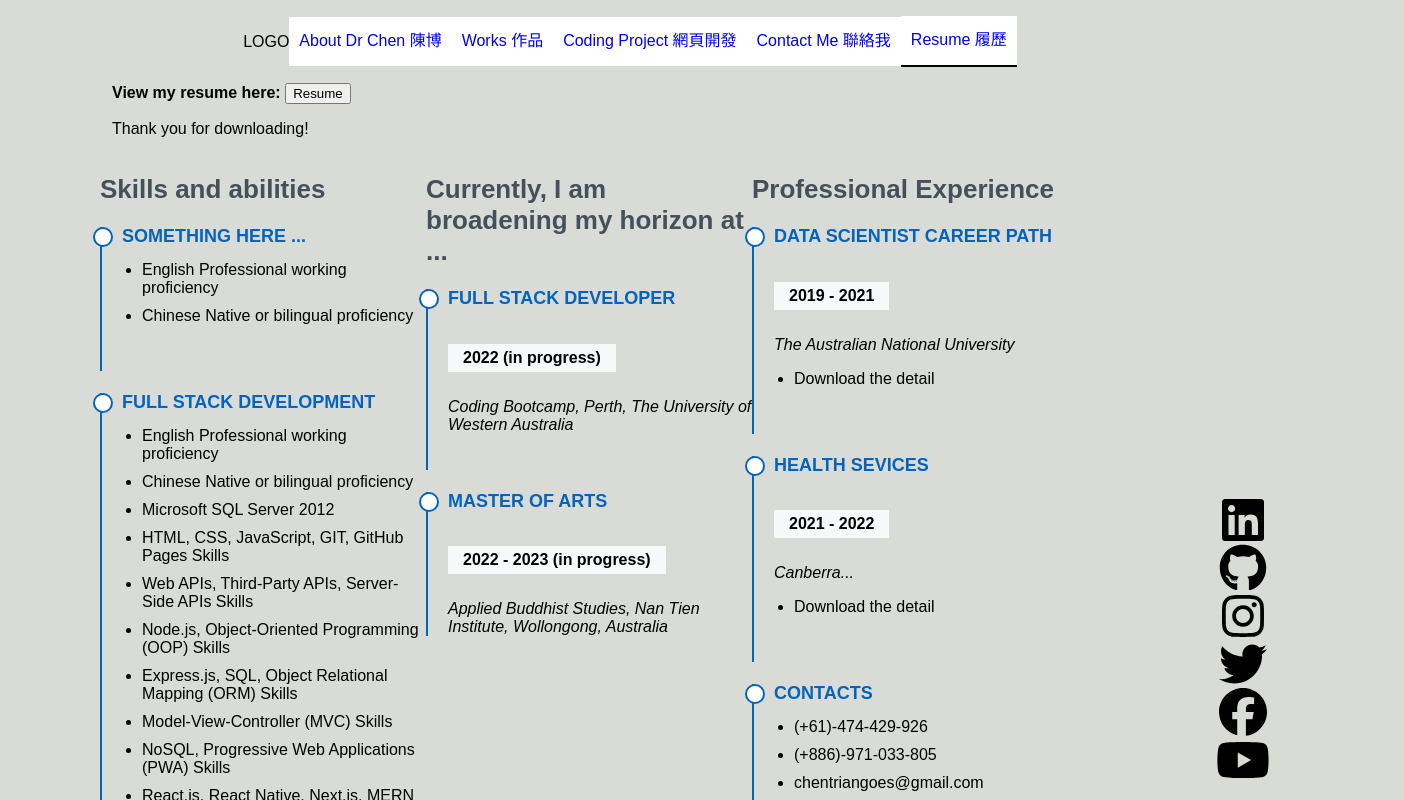
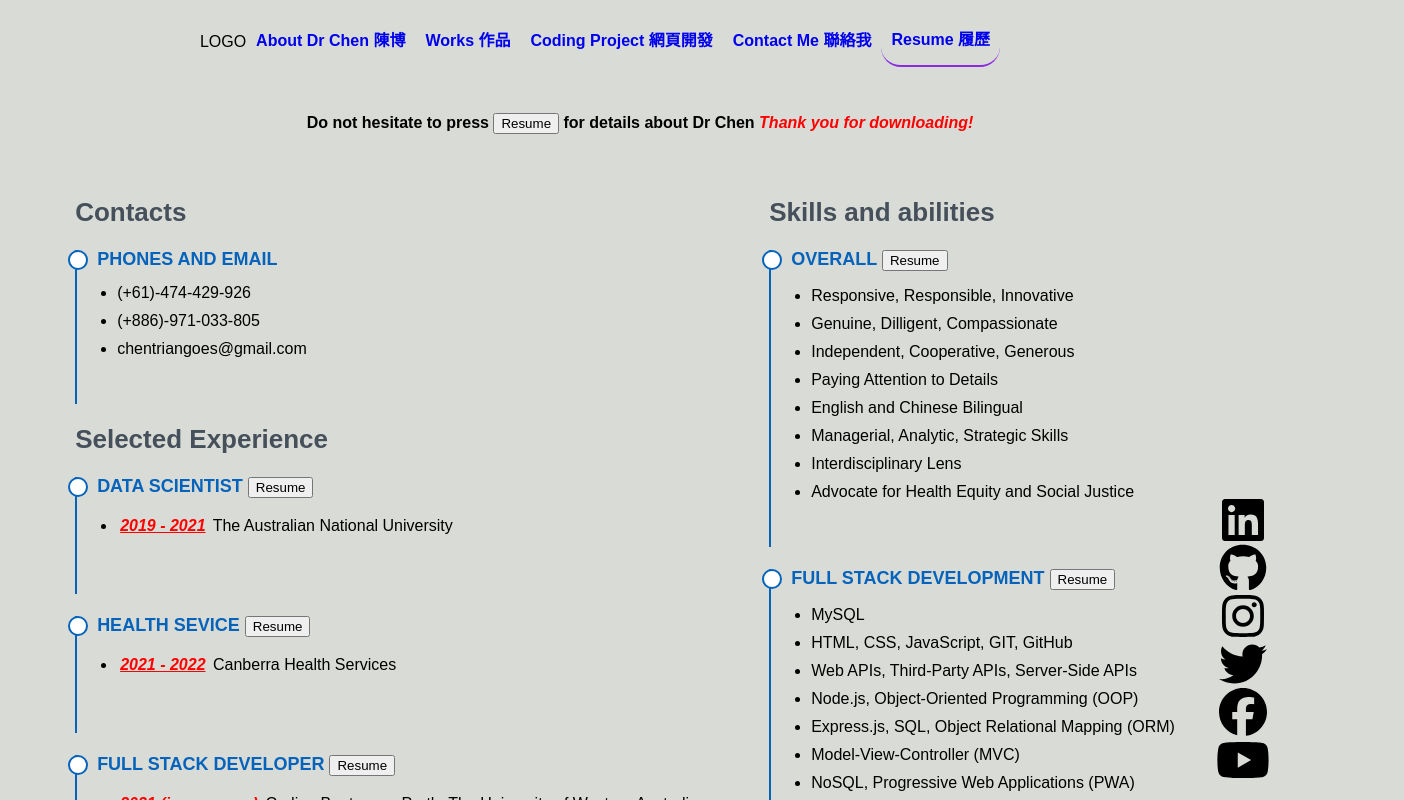
Before and after one commit to chentriangoes/yitsun_chen, a React (Create React App) app: page /resume in a window 1280 px wide. Shown: the top 800 px of the page, 1404 px wide, since content can reach past the window. Built offline with nearby package versions, Linux system fonts and the light colour scheme.

Commit message:
22nd commit_Resume

```diff
--- a/src/components/button/ShadeButton.css
+++ b/src/components/button/ShadeButton.css
@@ -1,10 +1,11 @@
 
 .ShadeButton {
+    font-weight: bold;
     padding-top: 10px;
     padding-bottom: 15px;
     padding-left: 10px;
     padding-right: 10px;
-    background-color: white;
+    background-color: #d9dcd6;
 
     cursor:pointer;
 
@@ -17,10 +18,13 @@
 }
 
 .ShadeButton:hover {
-    background-color: rgb(147, 143, 150);
+    background-color: rgb(182, 180, 184);
+    border-radius: 20px;
 }
 
 .ShadeButton-active {
     border-bottom: 2px;
     border-style: solid;
+    border-radius: 20px;
+    border-color: blueviolet;
 }
--- a/src/pages/Resume.css
+++ b/src/pages/Resume.css
@@ -1,3 +1,18 @@
+body {
+  padding-right: 60px;
+}
+
+h2 {
+  padding-top: 30px;
+  padding-bottom: 30px;
+  text-align: center;
+}
+
+.row {
+  display: flex;
+  flex-wrap: wrap;
+  justify-content: center;
+}
 
 .resume .resume-title {
     font-size: 26px;
@@ -6,12 +21,14 @@
     margin-bottom: 20px;
     color: #45505b;
   }
+
   .resume .resume-item {
     padding: 0 0 20px 20px;
     margin-top: -2px;
     border-left: 2px solid #0563bb;
     position: relative;
   }
+
   .resume .resume-item h4 {
     line-height: 18px;
     font-size: 18px;
@@ -21,23 +38,29 @@
     color: #0563bb;
     margin-bottom: 10px;
   }
-  .resume .resume-item h5 {
-    font-size: 16px;
-    background: #f7f8f9;
-    padding: 5px 15px;
+
+  .resume .resume-item span {
+    color: red;
+    font-weight: bold;
+    font-style: italic;
+    text-decoration: underline;
+    padding: 3px 3px;
     display: inline-block;
-    font-weight: 600;
     margin-bottom: 10px;
   }
+
   .resume .resume-item ul {
     padding-left: 20px;
   }
+
   .resume .resume-item ul li {
     padding-bottom: 10px;
   }
+
   .resume .resume-item:last-child {
     padding-bottom: 0;
   }
+
   .resume .resume-item::before {
     content: "";
     position: absolute;
@@ -52,13 +75,13 @@
 
 .container {
   width: 100%;
-  padding-right: var(--bs-gutter-x, 0.75rem);
-  padding-left: var(--bs-gutter-x, 0.75rem);
-  margin-right: auto;
-  margin-left: 100px;
+  padding-left: 30px;
 }
 
-.row {
+
+
+
+/*.row {
     --bs-gutter-x: 1.5rem;
     --bs-gutter-y: 0;
     display: flex;
@@ -66,13 +89,14 @@
     margin-top: calc(-1 * var(--bs-gutter-y));
     margin-right: calc(-0.5 * var(--bs-gutter-x));
     margin-left: calc(-0.5 * var(--bs-gutter-x));
-  }
+  }*/
 
   .col-lg-6 {
     flex: 0 0 auto;
-    width: 25%;
+    width: fit-content;
+    margin-right: 30px;
   }
 
-  .pb-0 {
-    padding-bottom: 0 !important;
+  .resume em {
+    color:red;
   }
--- a/src/pages/Resume.jsx
+++ b/src/pages/Resume.jsx
@@ -14,86 +14,17 @@ export default function Resume() {
       <section className="resume">
       <div className="container" data-aos="fade-up">
       <h2 style={styles.heading}>
-       View my resume here: <button className="resume-button" onClick={() => window.open(Career)}>Resume</button>
+        {/* change this to click event to appear or remove it*/}
+       Do not hesitate to press <button className="resume-button" onClick={() => window.open(Career)}>Resume</button> for details about Dr Chen <em>Thank you for downloading!</em>
       </h2>
-            {/* change this to click event to appear or remove it*/}
-				<p>Thank you for downloading!</p>
+
+
         <div className="row">
 
-          <div className="col-lg-6">
-          <h3 className="resume-title">Skills and abilities</h3>
-          <div className="resume-item">
-              <h4>Something here ...</h4>
-              <ul>
-                <li>English Professional working proficiency</li>
-                <li>Chinese Native or bilingual proficiency</li>
-              </ul>
-            </div>
-
+        <div className="col-lg-6">
+            <h3 className="resume-title">Contacts</h3>
             <div className="resume-item">
-              <h4>Full Stack Development</h4>
-              <ul>
-                <li>English Professional working proficiency</li>
-                <li>Chinese Native or bilingual proficiency</li>
-                <li>Microsoft SQL Server 2012</li>
-                <li>HTML, CSS, JavaScript, GIT, GitHub Pages Skills</li>
-                <li>Web APIs, Third-Party APIs, Server-Side APIs Skills</li>
-                <li>Node.js, Object-Oriented Programming (OOP) Skills</li>
-                <li>Express.js, SQL, Object Relational Mapping (ORM) Skills</li>
-                <li>Model-View-Controller (MVC) Skills</li>
-                <li>NoSQL, Progressive Web Applications (PWA) Skills</li>
-                <li>React.js, React Native, Next.js, MERN State Skills</li>
-              </ul>
-            </div>
-            </div>
-
-
-
-          <div className="col-lg-6">
-          <h3 className="resume-title">Currently, I am broadening my horizon at ...</h3>
-          <div className="resume-item">
-              <h4>Full Stack Developer</h4>
-              <h5>2022 (in progress)</h5>
-              <p>
-                <em>Coding Bootcamp, Perth, The University of Western Australia</em>
-              </p>
-            </div>
-
-            <div className="resume-item">
-              <h4>Master of Arts</h4>
-              <h5>2022 - 2023 (in progress)</h5>
-              <p>
-                <em>Applied Buddhist Studies, Nan Tien Institute, Wollongong, Australia</em>
-              </p>
-            </div>
-            </div>
-
-          <div className="col-lg-6">
-            <h3 className="resume-title">Professional Experience</h3>
-            <div className="resume-item">
-              <h4>Data Scientist Career Path</h4>
-              <h5>2019 - 2021</h5>
-              <p>
-                <em>The Australian National University</em>
-              </p>
-              <ul>
-                <li> Download the detail </li>
-              </ul>
-            </div>
-
-            <div className="resume-item">
-              <h4>Health Sevices</h4>
-              <h5>2021 - 2022</h5>
-              <p>
-                <em>Canberra... </em>
-              </p>
-              <ul>
-              <li> Download the detail </li>
-              </ul>
-            </div>
-
-            <div className="resume-item">
-              <h4>Contacts</h4>
+              <h4>Phones and Email</h4>
               <ul>
                 <li>(+61)-474-429-926</li>
                 <li>(+886)-971-033-805</li>
@@ -101,7 +32,75 @@ export default function Resume() {
               </ul>
               </div>
 
+          <h3 className="resume-title">Selected Experience</h3>
+          <div className="resume-item">
+              <h4>Data Scientist <button className="resume-button" onClick={() => window.open(Career)}>Resume</button></h4>
+              <ul>
+                <li><span>2019 - 2021</span> The Australian National University</li>
+              </ul>
           </div>
+
+            <div className="resume-item">
+            <h4>Health Sevice <button className="resume-button" onClick={() => window.open(Career)}>Resume</button></h4>
+              <ul>
+                <li><span>2021 - 2022</span> Canberra Health Services</li>
+              </ul>
+            </div>
+
+          <div className="resume-item">
+
+          <h4>Full Stack Developer <button className="resume-button" onClick={() => window.open(Career)}>Resume</button></h4>
+              <ul>
+                <li><span>2021 (in progress)</span> Coding Bootcamp, Perth, The University of Western Australia</li>
+              </ul>
+            </div>
+
+            <div className="resume-item">
+
+            <h4>Master of Arts <button className="resume-button" onClick={() => window.open(Career)}>Resume</button></h4>
+              <ul>
+                <li><span>2022 (in progress)</span> Applied Buddhist Studies, Nan Tien Institute, Wollongong, Australia</li>
+              </ul>
+            </div>
+
+
+</div>
+
+          <div className="col-lg-6">
+          <h3 className="resume-title">Skills and abilities</h3>
+          <div className="resume-item">
+              <h4>Overall <button className="resume-button" onClick={() => window.open(Career)}>Resume</button></h4>
+              <ul>
+                <li>Responsive, Responsible, Innovative</li>
+                <li>Genuine, Dilligent, Compassionate</li>
+                <li>Independent, Cooperative, Generous</li>
+                <li>Paying Attention to Details</li>
+                <li>English and Chinese Bilingual</li>
+                <li>Managerial, Analytic, Strategic Skills</li>
+                <li>Interdisciplinary Lens</li>
+                <li>Advocate for Health Equity and Social Justice</li>
+              </ul>
+            </div>
+
+            <div className="resume-item">
+              <h4>Full Stack Development <button className="resume-button" onClick={() => window.open(Career)}>Resume</button></h4>
+              <ul>
+                <li>MySQL</li>
+                <li>HTML, CSS, JavaScript, GIT, GitHub</li>
+                <li>Web APIs, Third-Party APIs, Server-Side APIs</li>
+                <li>Node.js, Object-Oriented Programming (OOP)</li>
+                <li>Express.js, SQL, Object Relational Mapping (ORM)</li>
+                <li>Model-View-Controller (MVC)</li>
+                <li>NoSQL, Progressive Web Applications (PWA)</li>
+                <li>React.js, React Native, Next.js, MERN State</li>
+              </ul>
+            </div>
+            </div>
+
+
+
+
+
         </div>
       </div>
     </section>
```
